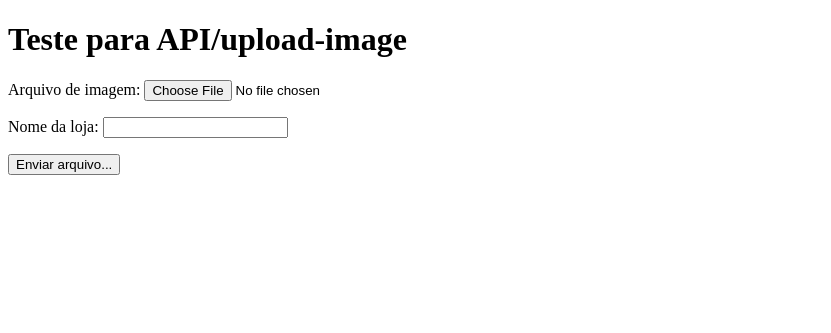
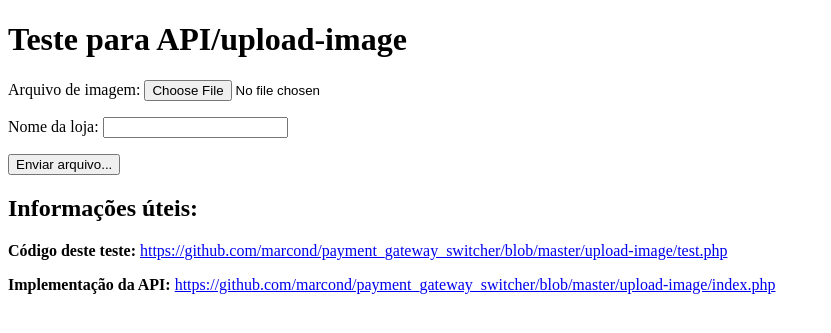
Before and after one commit to marcond/payment_gateway_switcher, a PHP site: page /test.php in a window 1280 px wide. Shown: the top 333 px of the page, without its empty margins (0-831 px from the left). Run offline with PHP 8.4, Linux system fonts and the light colour scheme.

Commit message:
Adicionadas referencias aos codigos-fonte.

```diff
--- a/upload-image/test.php
+++ b/upload-image/test.php
@@ -12,14 +12,27 @@
     <input type="hidden" name="api-id" value="desenvolvimento">
     <input type="hidden" name="api-key" value="12345678-9abc-def0-123456789abcdef01">
 
-    <p><label for="file">Arquivo de imagem:
+    <!-- O arquivo eh enviado no parametro 'file' -->
+    <p>
+      <label for="file">Arquivo de imagem:</label>
       <input type="file" name="file">
-    </label></p>
-    <p><label for="wc-store">Nome da loja:
+    </p>
+
+    <!-- O nome da loja eh enviado no parametro 'wc-store' -->
+    <p>
+      <label for="wc-store">Nome da loja:</label>
       <input type="text" name="wc-store">
-	    </label></p>
+    </p>
 
     <p><input type="submit" name="enviar" value="Enviar arquivo..." /></p>
   </form>
+
+  <h2>Informações úteis:</h2>
+  <p><b>Código deste teste:</b> <a href='https://github.com/marcond/payment_gateway_switcher/blob/master/upload-image/test.php' target='_blank'>
+    https://github.com/marcond/payment_gateway_switcher/blob/master/upload-image/test.php
+  </a></p>
+  <p><b>Implementação da API:</b> <a href='https://github.com/marcond/payment_gateway_switcher/blob/master/upload-image/index.php' target='_blank'>
+    https://github.com/marcond/payment_gateway_switcher/blob/master/upload-image/index.php
+  </a></p>
 </body>
 </html>
```
